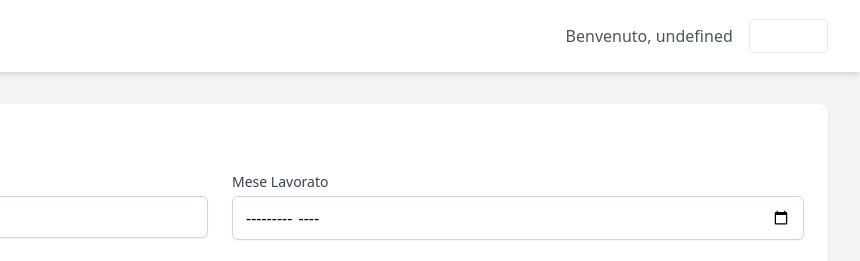
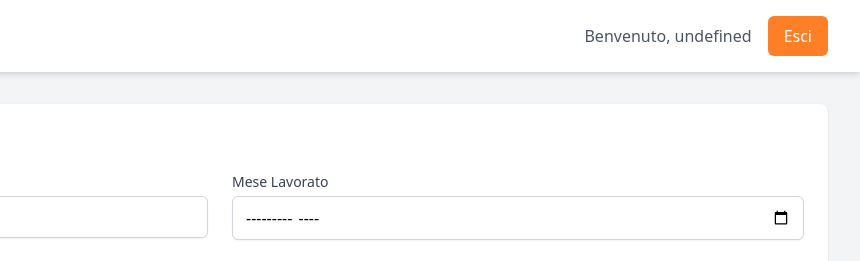
Before and after one commit to MetodiPro/armacontact, a plain HTML site: page dashboard.html in a window 1280 px wide. Shown: the top 261 px of the page, 420-1280 px from the left. Drawn offline with nearby package versions, Linux system fonts and the light colour scheme; sample sign-in values are in the browser's storage.

Commit message:
definitivo

```diff
--- a/auth.js
+++ b/auth.js
@@ -64,9 +64,11 @@ function handleLogin() {
 // Gestione del logout
 function handleLogout() {
     const logoutBtn = document.getElementById('logout-btn');
+    console.log("Pulsante logout trovato:", logoutBtn);
     if (!logoutBtn) return;
 
     logoutBtn.addEventListener('click', function() {
+        console.log("Pulsante logout cliccato!");
         // Rimuovi l'utente dal localStorage
         localStorage.removeItem('loggedUser');
 
@@ -77,7 +79,19 @@ function handleLogout() {
 
 // Inizializzazione delle funzioni di autenticazione
 document.addEventListener('DOMContentLoaded', function() {
+    console.log("DOM completamente caricato - auth.js");
     checkAuth();
     handleLogin();
     handleLogout();
+
+    // Controlla di nuovo il pulsante logout dopo un breve ritardo
+    setTimeout(function() {
+        const logoutBtn = document.getElementById('logout-btn');
+        console.log("Pulsante logout dopo timeout:", logoutBtn);
+        if (logoutBtn) {
+            logoutBtn.style.display = 'inline-block';
+            logoutBtn.style.backgroundColor = '#FF7F27';
+            logoutBtn.style.color = 'white';
+        }
+    }, 500);
 });
--- a/compensi.js
+++ b/compensi.js
@@ -348,6 +348,7 @@ function gestisciNuovoCalcolo() {
 
 // Inizializzazione delle funzioni
 document.addEventListener('DOMContentLoaded', function() {
+    console.log("Inizializzazione delle funzioni compensi.js");
     gestisciFormCompensi();
     gestisciStampa();
     gestisciIndietro();
--- a/custom.css
+++ b/custom.css
@@ -85,6 +85,7 @@ input[type="checkbox"] {
     }
 
     #printBtn,
+    #newCalcBtn,
     #backBtn {
         display: none;
     }
--- a/dashboard.html
+++ b/dashboard.html
@@ -18,9 +18,9 @@
                 <h1 class="text-xl font-bold text-gray-800">Dashboard Calcolo Compensi</h1>
             </div>
             <div class="flex items-center">
-                <span id="username-display" class="mr-4 text-gray-600"></span>
-                <button id="logout-btn" class="px-3 py-1 bg-orange-500 text-white rounded hover:bg-orange-600 focus:outline-none focus:ring-2 focus:ring-offset-2 focus:ring-orange-500 border border-orange-500">
-                    Logout
+                <span id="username-display" class="mr-4 text-gray-600 font-medium"></span>
+                <button id="logout-btn" class="inline-block px-4 py-2 bg-orange-500 text-white rounded-md hover:bg-orange-600 focus:outline-none focus:ring-2 focus:ring-offset-2 focus:ring-orange-500">
+                    Esci
                 </button>
             </div>
         </div>
@@ -86,14 +86,14 @@
         <div id="risultatoContainer" class="bg-white shadow rounded-lg p-6 hidden">
             <div class="flex justify-between items-center mb-6">
                 <h2 class="text-lg font-medium text-gray-900">Risultato Calcolo Compensi</h2>
-                <div>
-                    <button id="printBtn" class="px-4 py-2 bg-orange-500 text-white rounded hover:bg-orange-600 focus:outline-none focus:ring-2 focus:ring-offset-2 focus:ring-orange-500 mr-2">
+                <div class="flex space-x-2">
+                    <button id="printBtn" class="inline-block px-4 py-2 bg-orange-500 text-white rounded hover:bg-orange-600 focus:outline-none focus:ring-2 focus:ring-offset-2 focus:ring-orange-500">
                         Stampa
                     </button>
-                    <button id="newCalcBtn" class="px-4 py-2 bg-orange-500 text-white rounded hover:bg-orange-600 focus:outline-none focus:ring-2 focus:ring-offset-2 focus:ring-orange-500 mr-2">
+                    <button id="newCalcBtn" class="inline-block px-4 py-2 bg-orange-500 text-white rounded hover:bg-orange-600 focus:outline-none focus:ring-2 focus:ring-offset-2 focus:ring-orange-500">
                         Nuovo Calcolo
                     </button>
-                    <button id="backBtn" class="px-4 py-2 bg-gray-600 text-white rounded hover:bg-gray-700 focus:outline-none focus:ring-2 focus:ring-offset-2 focus:ring-gray-500">
+                    <button id="backBtn" class="inline-block px-4 py-2 bg-gray-600 text-white rounded hover:bg-gray-700 focus:outline-none focus:ring-2 focus:ring-offset-2 focus:ring-gray-500">
                         Indietro
                     </button>
                 </div>
@@ -272,7 +272,7 @@
         </div>
     </main>
 
+    <script src="auth.js"></script>
     <script src="compensi.js"></script>
-    <script src="auth.js"></script>
 </body>
 </html>
--- a/styles.css
+++ b/styles.css
@@ -1,3 +1,15 @@
+/* Stili per i bottoni renderli visibili */
+#printBtn, #newCalcBtn, #backBtn, #logout-btn {
+    display: inline-block !important;
+    color: white !important;
+    background-color: #FF7F27 !important;
+}
+
+#logout-btn {
+    padding: 0.5rem 1rem;
+    border-radius: 0.375rem;
+}
+
 /* Stili personalizzati per l'applicazione Calcolo Compensi */
 
 @media print {
@@ -18,6 +30,7 @@
     }
 
     #printBtn,
+    #newCalcBtn,
     #backBtn {
         display: none;
     }
```
